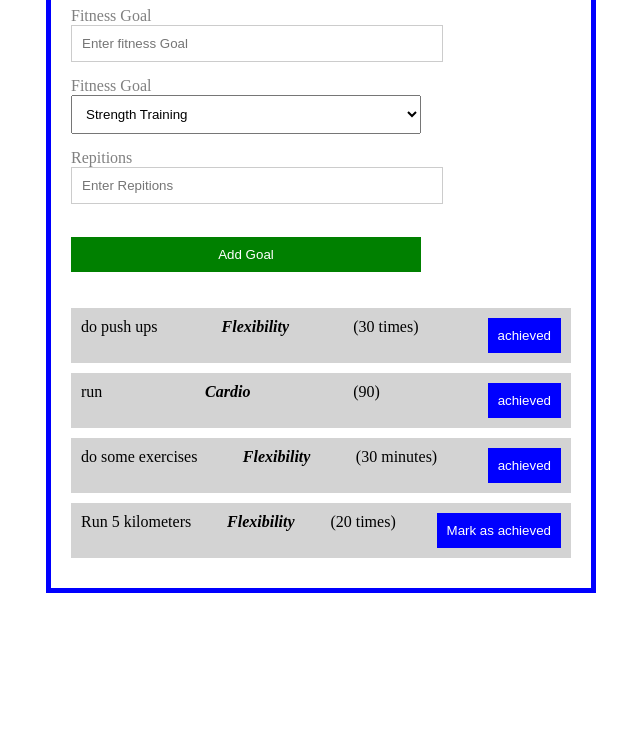
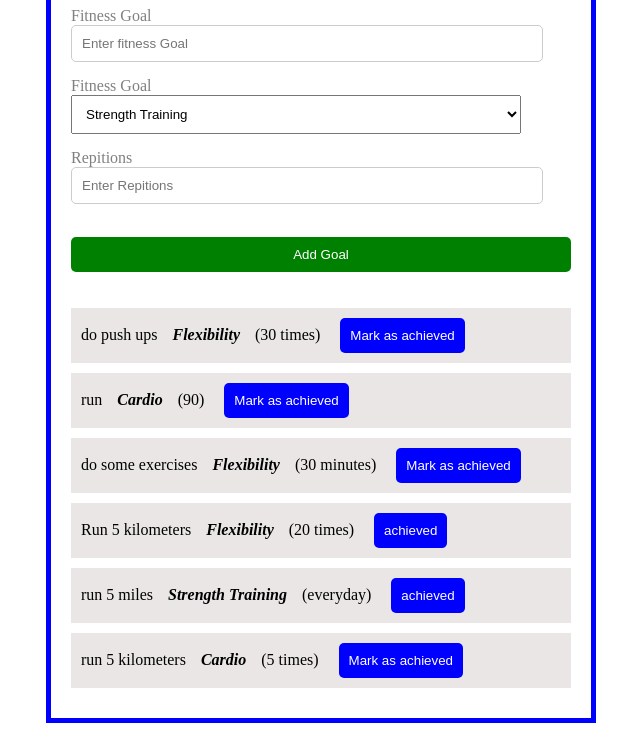
Before and after one commit to MazidatouAbogourin/AntraEvaluation, a website with bundled scripts: page index.html in a window 1280 px wide. Shown: the part 106-837 px from the top of the page, without its empty margins (319-959 px from the left). Before the commit the page ends 800 px from the top, so only its background shows below. Built offline with nearby package versions, Linux system fonts and the light colour scheme; data requests are answered from the project's data file.

Commit message:
second commit

```diff
--- a/Controller.js
+++ b/Controller.js
@@ -7,8 +7,10 @@ const Controller = ((api, model, view) => {
   const addGoal = (e) => {
     e.preventDefault();
     const getInputValues = view.getValues();
-    console.log(Object.keys(getInputValues).length);
-    console.log("Values ", getInputValues);
+    if (getInputValues == "") {
+      view.clearInput();
+      return;
+    }
     api.createGoal(getInputValues).then((newGoal) => {
       view.clearInput();
       state.addgoalList(newGoal);
--- a/View.js
+++ b/View.js
@@ -35,6 +35,7 @@ export const View = (() => {
 
     if (description == "" || category == "" || repitions == "") {
       alert("Add value that are missing");
+      return "";
     }
 
     return {
--- a/db.json
+++ b/db.json
@@ -5,27 +5,42 @@
       "description": "do push ups",
       "category": "Flexibility",
       "repitions": "30 times",
-      "achieved": true
+      "achieved": false
     },
     {
       "id": "54fc",
       "description": "run",
       "category": "Cardio",
       "repitions": "90",
-      "achieved": true
+      "achieved": false
     },
     {
       "id": "8881",
       "description": "do some exercises",
       "category": "Flexibility",
       "repitions": "30 minutes",
-      "achieved": true
+      "achieved": false
     },
     {
       "id": "75f7",
       "description": "Run 5 kilometers",
       "category": "Flexibility",
       "repitions": "20 times",
+      "achieved": true
+    },
+    {
+      "id": "9d57",
+      "description": "run 5 miles",
+      "category": "Strength Training",
+      "repitions": "everyday",
+      "achieved": true
+    },
+
+    {
+      "id": "2c92",
+      "description": "run 5 kilometers",
+      "category": "Cardio",
+      "repitions": "5 times",
       "achieved": false
     }
   ]
--- a/style.css
+++ b/style.css
@@ -8,10 +8,8 @@ select {
 }
 .goal_el {
   padding: 10px;
-  background-color: lightgray;
+  background-color: rgb(234, 230, 230);
   margin-bottom: 10px;
-  display: flex;
-  justify-content: space-between;
 }
 
 .goal_el em {
@@ -24,6 +22,8 @@ select {
   padding: 10px;
   border: none;
   margin-left: 20px;
+  border-radius: 5px;
+  text-align: left;
 }
 .card {
   width: 500px;
@@ -34,24 +34,27 @@ select {
 }
 h1 {
   color: black;
+  text-align: center;
 }
 form button {
-  width: 70%;
+  width: 100%;
   padding: 10px;
   background-color: green;
   color: white;
   border: none;
+  border-radius: 5px;
 }
 
 form input {
   padding: 10px;
   border: 1px solid #ccc;
-  width: 70%;
+  width: 90%;
   margin-bottom: 15px;
+  border-radius: 5px;
 }
 
 form Select {
-  width: 70%;
+  width: 90%;
   padding: 10px;
   margin-bottom: 15px;
 }
```
